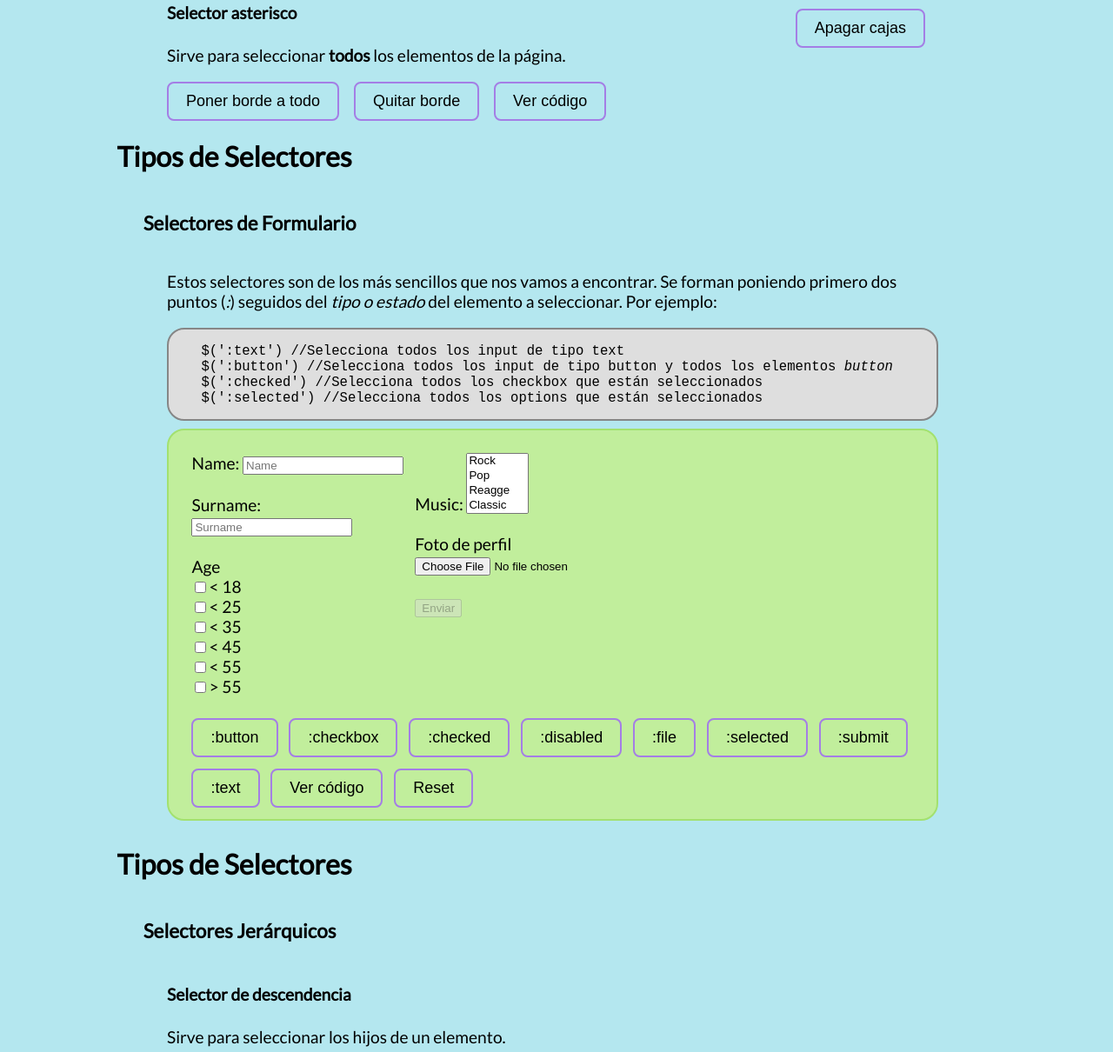
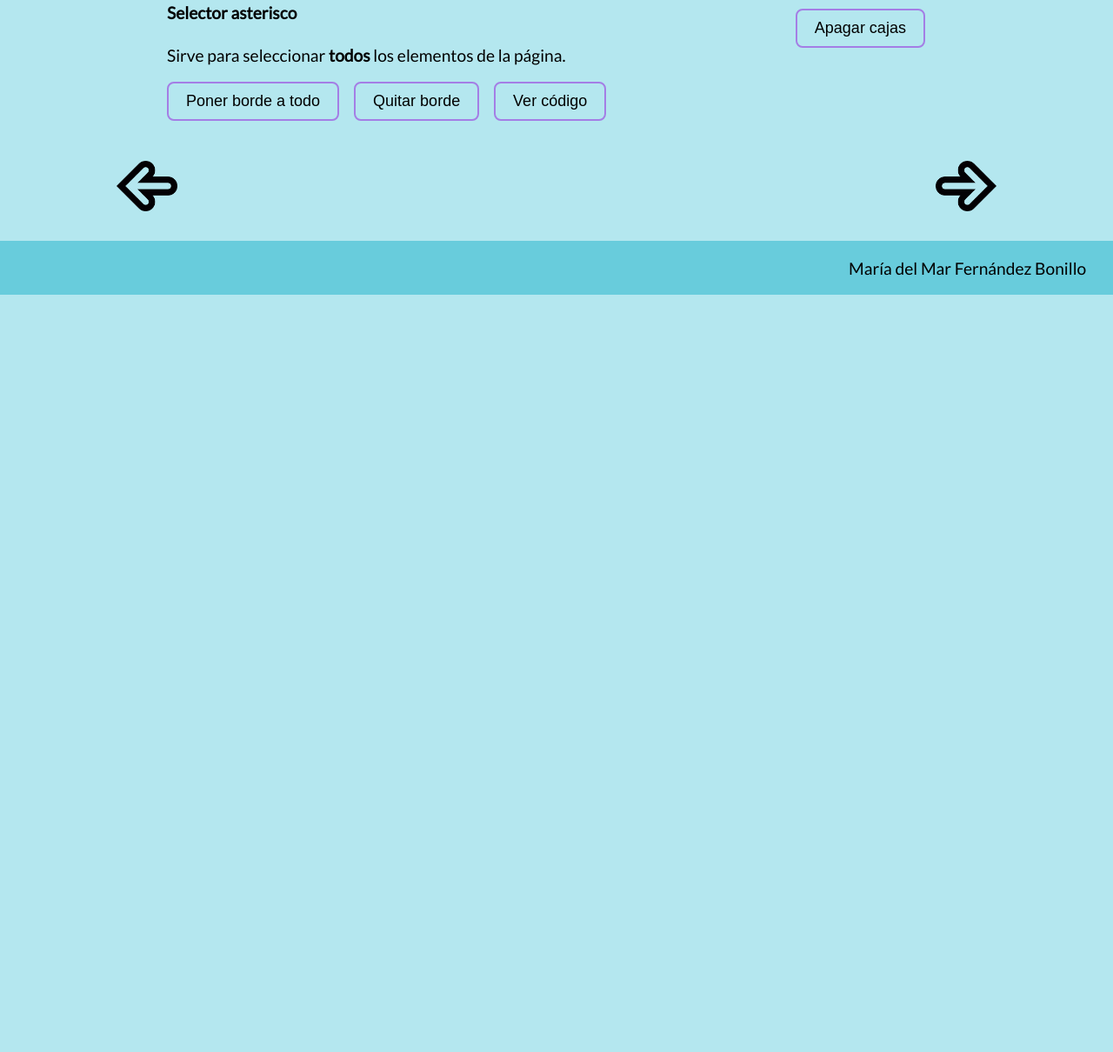
Before and after one commit to mmarbonillo/presentacion_jquery, a plain HTML site: page pages/selectores.html in a window 1280 px wide. Shown: the part 1755-2965 px from the top of the page at 87% size. After the commit the page ends 2094 px from the top, so only its background shows below. Drawn offline with nearby package versions, Linux system fonts and the light colour scheme.

Commit message:
detalles

```diff
--- a/pages/selectores.html
+++ b/pages/selectores.html
@@ -904,7 +904,7 @@
             </div>
             <div style="clear: both;"></div>
 
-            <div id="pag4" style="display: block;">
+            <div id="pag4" style="display: none;">
                 <h1>Tipos de Selectores</h1>
                 <div class="text">
                     <h3>Selectores de Formulario</h3>
@@ -1065,7 +1065,7 @@
             </div>
             <div style="clear: both;"></div>
 
-            <div id="pag5" style="display: block;">
+            <div id="pag5" style="display: none;">
                 <h1>Tipos de Selectores</h1>
                 <div class="text">
                     <h3>Selectores Jerárquicos</h3>
```
Also changed, not shown: pages/dom.html (+1 -1 lines).
